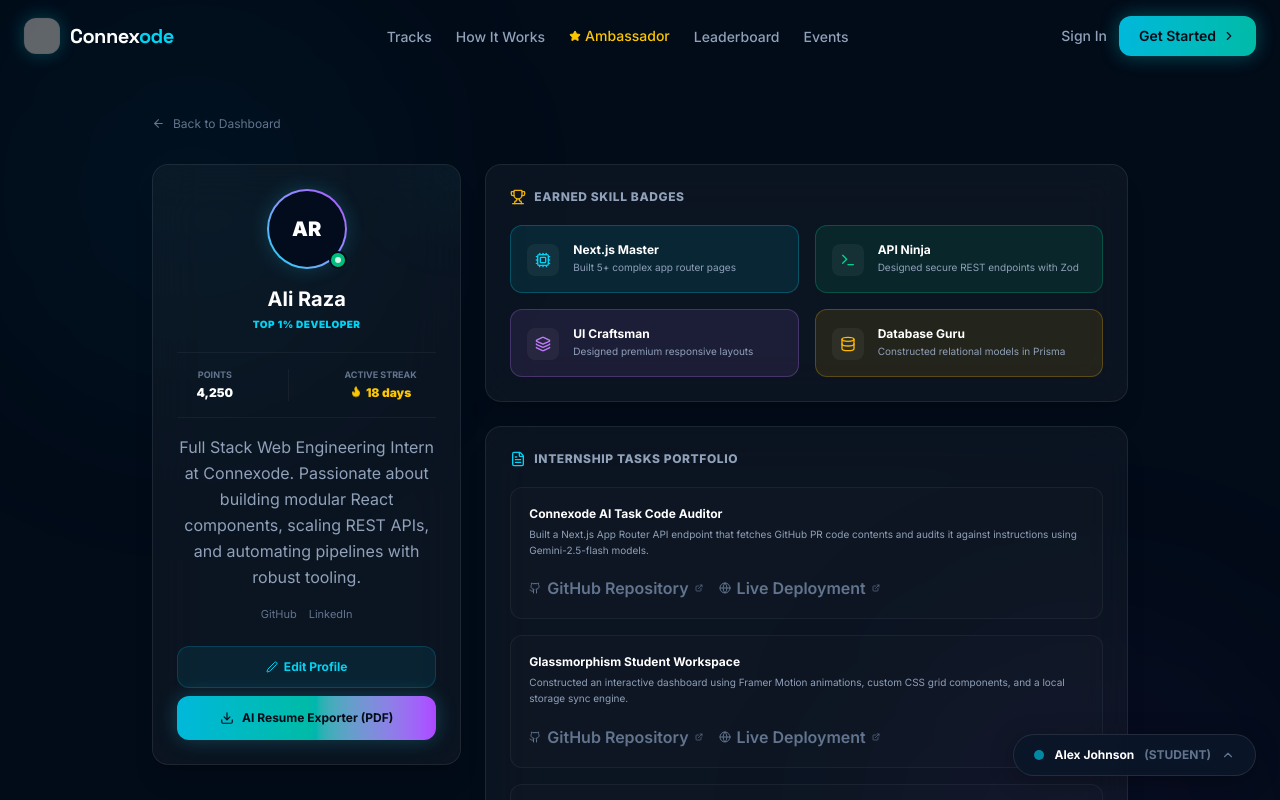
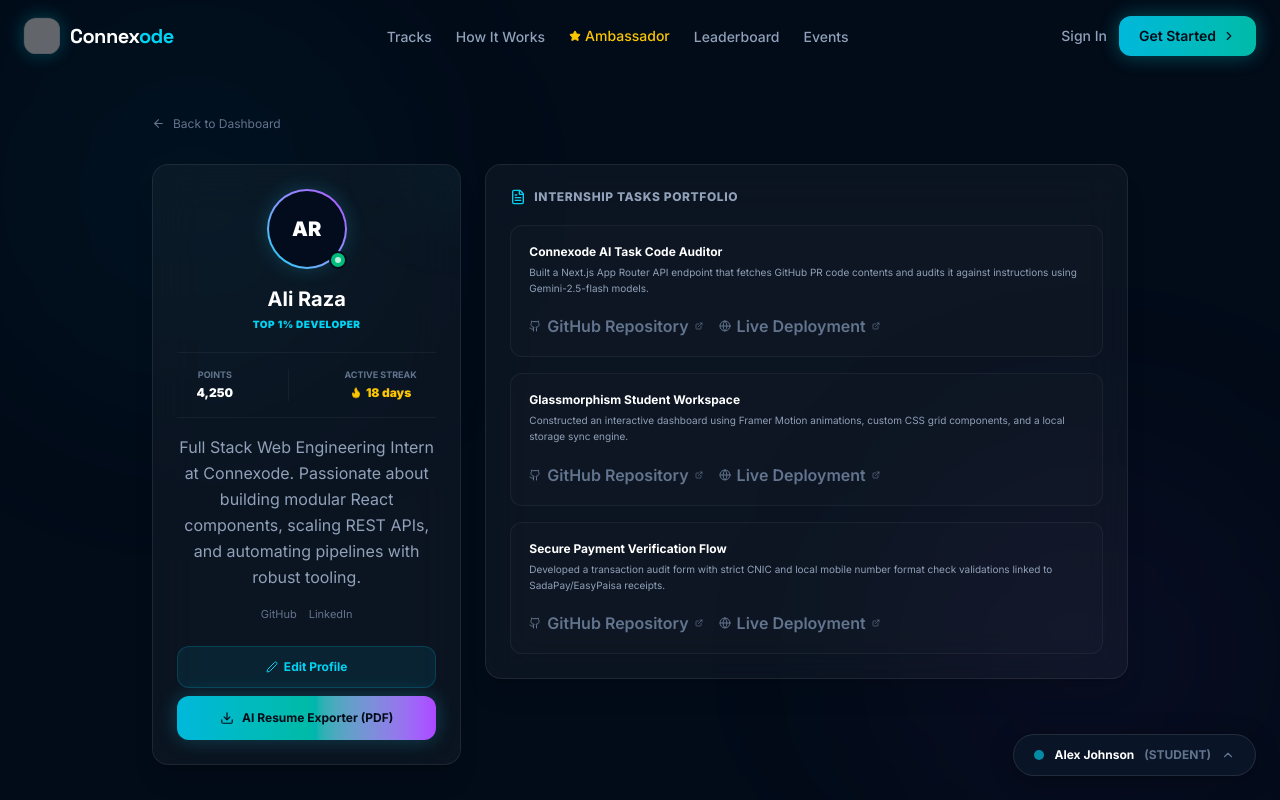
Before and after one commit to Ahmedkhn143/Connexode, a Next.js app: page /profile/ali-raza in a window 1280 px wide. Shown: the top 800 px of the page. Built offline with nearby package versions, Linux system fonts and the light colour scheme; grey boxes are pictures that could not be loaded.

Commit message:
remove badge from student profile

```diff
--- a/app/profile/ali-raza/page.tsx
+++ b/app/profile/ali-raza/page.tsx
@@ -236,35 +236,7 @@
           {/* Right Column (Badges & Projects Portfolio) */}
           <div className="lg:col-span-2 space-y-6">
 
-            {/* Skill Badges section */}
-            <div className="rounded-2xl border border-white/8 bg-white/4 p-6 backdrop-blur-xl shadow-xl space-y-5">
-              <div className="flex items-center gap-2">
-                <Trophy className="text-yellow-500" size={16} />
-                <h3 className="text-xs uppercase font-extrabold tracking-wider text-slate-400">
-                  Earned Skill Badges
-                </h3>
-              </div>
 
-              <div className="grid gap-4 sm:grid-cols-2">
-                {STUDENT_DATA.badges.map((badge) => {
-                  const Icon = badge.icon;
-                  return (
-                    <div
-                      key={badge.name}
-                      className={`rounded-xl border p-4 flex items-start gap-3.5 transition-all hover:-translate-y-0.5 ${badge.color}`}
-                    >
-                      <div className="mt-0.5 rounded-lg bg-white/5 p-2">
-                        <Icon size={16} />
-                      </div>
-                      <div className="space-y-0.5">
-                        <h4 className="text-xs font-bold text-white">{badge.name}</h4>
-                        <p className="text-[10px] text-slate-400 leading-normal">{badge.desc}</p>
-                      </div>
-                    </div>
-                  );
-                })}
-              </div>
-            </div>
 
             {/* Projects Portfolio showcase */}
             <div className="rounded-2xl border border-white/8 bg-white/4 p-6 backdrop-blur-xl shadow-xl space-y-5">
--- a/app/u/[username]/page.tsx
+++ b/app/u/[username]/page.tsx
@@ -167,7 +167,6 @@
           <div className="grid gap-6 lg:grid-cols-[1fr_320px]">
             {/* Left column */}
             <div className="space-y-6">
-              <BadgeGrid badges={dynamicBadges} />
               <ProjectShowcase submissions={isMockUser ? SUBMISSIONS : []} />
             </div>
 
```
